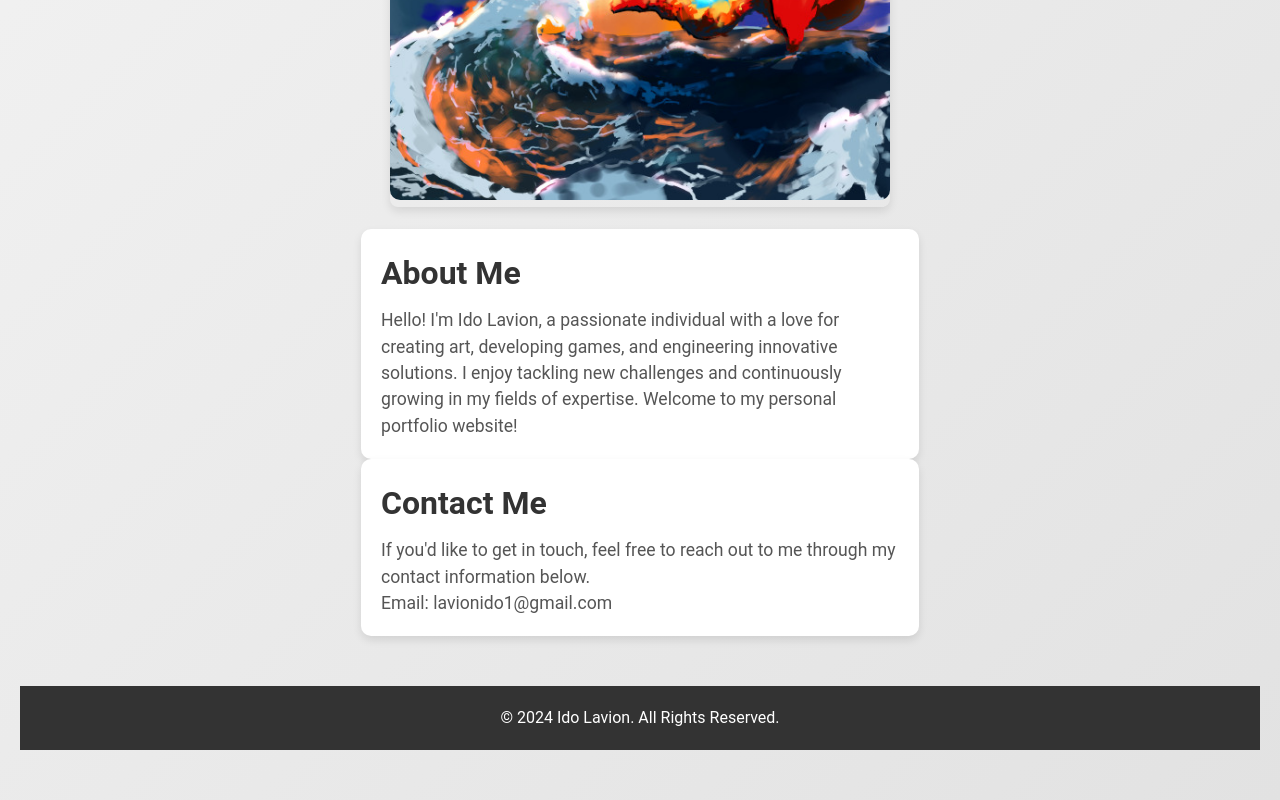
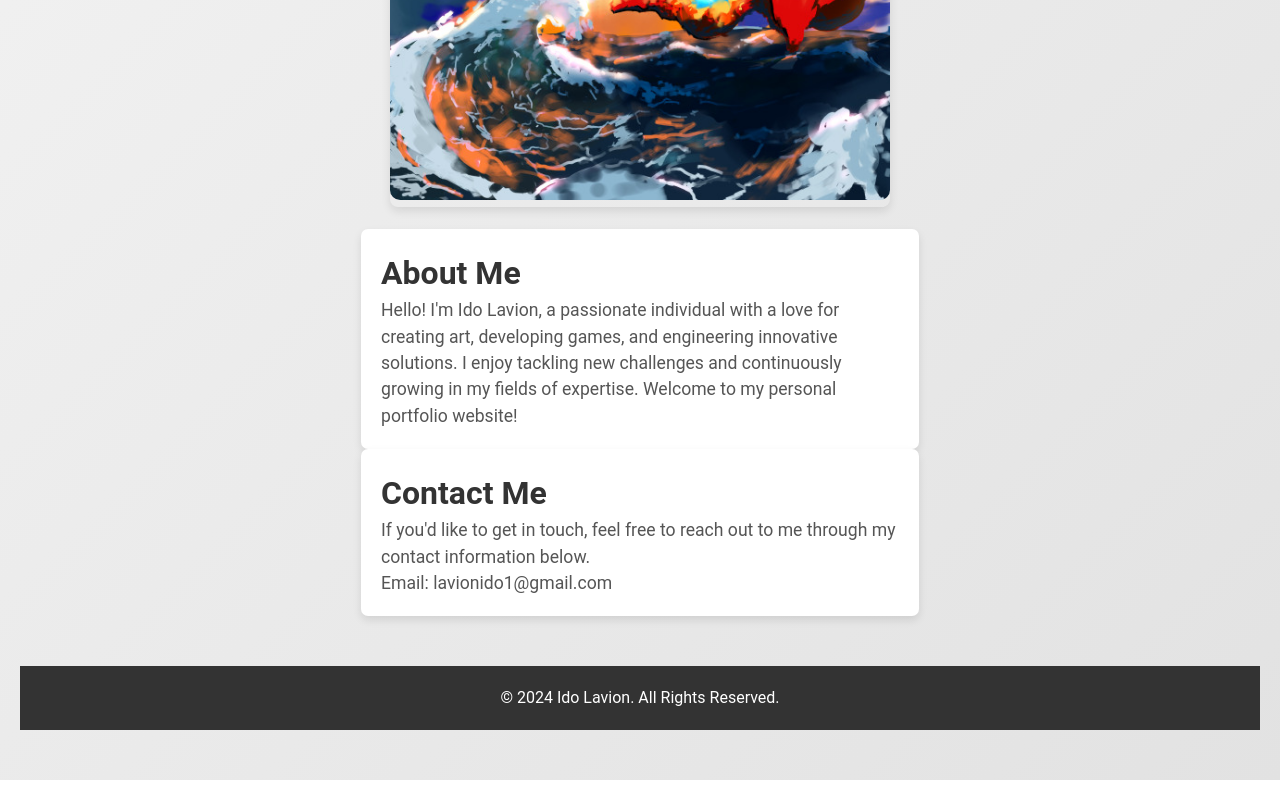
Before and after one commit to dotRetrd1/PortfolioWebsite, a React (Vite) app: page / in a window 1280 px wide. Shown: the part 1020-1820 px from the top of the page. Built offline with nearby package versions, Linux system fonts and the light colour scheme.

Commit message:
Update App.css

```diff
--- a/src/App.css
+++ b/src/App.css
@@ -88,7 +88,6 @@ body {
   letter-spacing: 1px;
 }
 
-/* hamburger menu part */
 /* Hamburger Menu Styles */
 .hamburger-menu {
   position: fixed;
@@ -323,13 +322,14 @@ button:hover, .portfolio-buttons a:hover {
   width: 45%;
   padding: 20px;
   background-color: #fff;
-  border-radius: 10px;
+  border-radius: 7px;
   box-shadow: 0 4px 8px rgba(0, 0, 0, 0.1);
 }
 
 .about-section h2, .contact-section h2 {
   font-size: 2rem;
   margin-bottom: 10px;
+  margin: 0;
 }
 
 .about-section p, .contact-section p {
```
